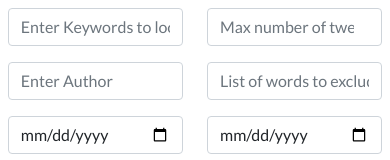
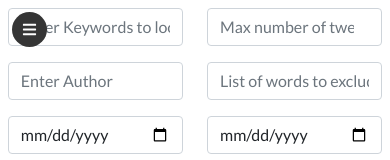
Before and after one commit to alessiodipasquale/TwitterTracker, a React (Create React App) app in the folder public/: page / in a window 390 px wide. Shown: the top 160 px of the page. Built offline with nearby package versions, Linux system fonts and the light colour scheme; what leaflet-geosearch would draw is missing.

Commit message:
Added button for responsive sidebar

```diff
--- a/public/src/components/Navbar.js
+++ b/public/src/components/Navbar.js
@@ -10,10 +10,11 @@ import {
   SidebarFooter,
   SidebarContent,
 } from 'react-pro-sidebar';
-import { FaGithub } from 'react-icons/fa';
+import { FaBars, FaGithub } from 'react-icons/fa';
 
 const Navbar = ({ collapsed, toggled, handleToggleSidebar }) => {
   return (
+    <>
     <ProSidebar
       image= {false}
       collapsed={collapsed}
@@ -73,6 +74,10 @@ const Navbar = ({ collapsed, toggled, handleToggleSidebar }) => {
         </div>
       </SidebarFooter>
     </ProSidebar>
+    <div className="btn-toggle" style={{position: 'absolute' ,margin: '3%'}} onClick={() => handleToggleSidebar(true)}>
+      <FaBars />
+    </div>
+    </>
   );
 };
 
```
